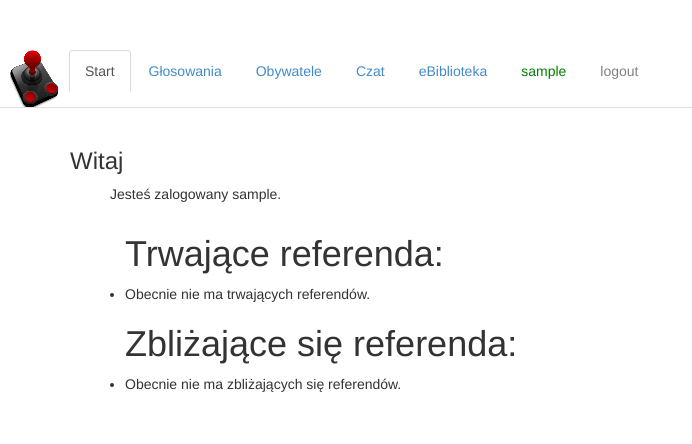
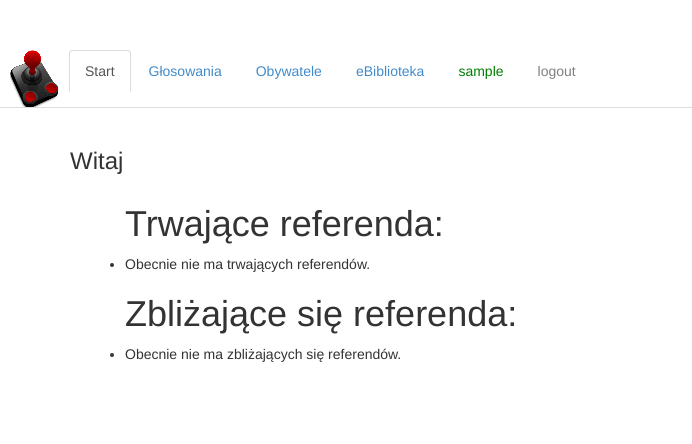
Before and after one commit to soma115/wikikracja, a Django app: page / in a window 1280 px wide. Shown: the top 444 px of the page, without its empty margins (0-692 px from the left). Run offline with Django 3.2, Linux system fonts and the light colour scheme; the visitor is signed in with stand-in values (Sample User, id 1); data that the repository does not hold is empty; some libraries are stand-ins or nearby versions.

Commit message:
small changes

```diff
--- a/home/templates/home/base.html
+++ b/home/templates/home/base.html
@@ -22,7 +22,7 @@
 		{% if user.is_authenticated %}
 			<li role="presentation" {% if request.resolver_match.namespace == 'glosowania' %} class="active" {% endif %}><a href="{% url 'glosowania:index' %}">Głosowania</a></li>
 			<li role="presentation" {% if request.resolver_match.namespace == 'obywatele' %} class="active" {% endif %}><a href="{% url 'obywatele:index' %}">Obywatele</a></li>
-			<li role="presentation" {% if request.resolver_match.namespace == 'chat' %} class="active" {% endif %}><a href="{% url 'chat:index' %}">Czat</a></li>
+			{% comment %} <li role="presentation" {% if request.resolver_match.namespace == 'chat' %} class="active" {% endif %}><a href="{% url 'chat:index' %}">Czat</a></li> {% endcomment %}
 			<li role="presentation" {% if request.resolver_match.namespace == 'elibrary' %} class="active" {% endif %}><a href="{% url 'elibrary:index' %}">eBiblioteka</a></li>
 			<li role="presentation" {% if request.resolver_match.namespace == 'obywatele_szczegoly' %} class="active" {% endif %}><a style="color:green" href="/obywatele/{{ user.id }}">{{ user.username }}</a></li>
 			<li><a style="color:gray" href="/logout">logout</a></li>
--- a/home/templates/home/home.html
+++ b/home/templates/home/home.html
@@ -12,8 +12,6 @@
 	{% endif %}
 
 	{% if user.is_authenticated %}
-
-		<p>Jesteś zalogowany {{ user.username }}.</p>
 
 		<div class="col-sm-10 right">
 			<h1>Trwające referenda:</h1>
```
Also changed, not shown: 1 other file.
